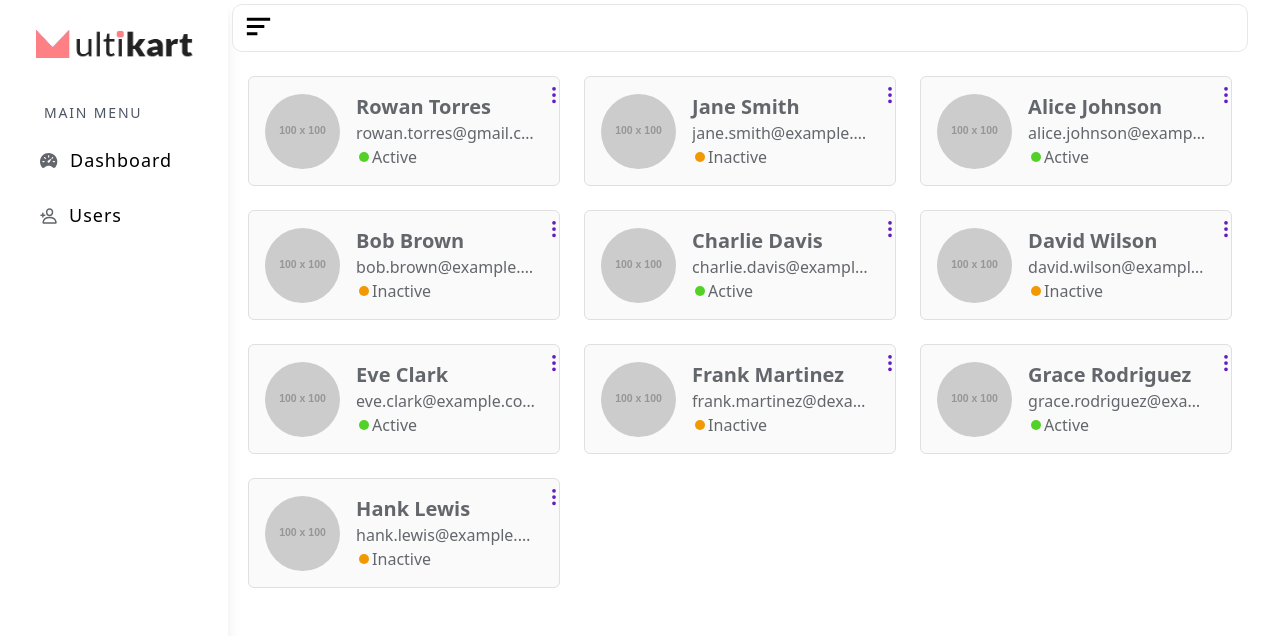
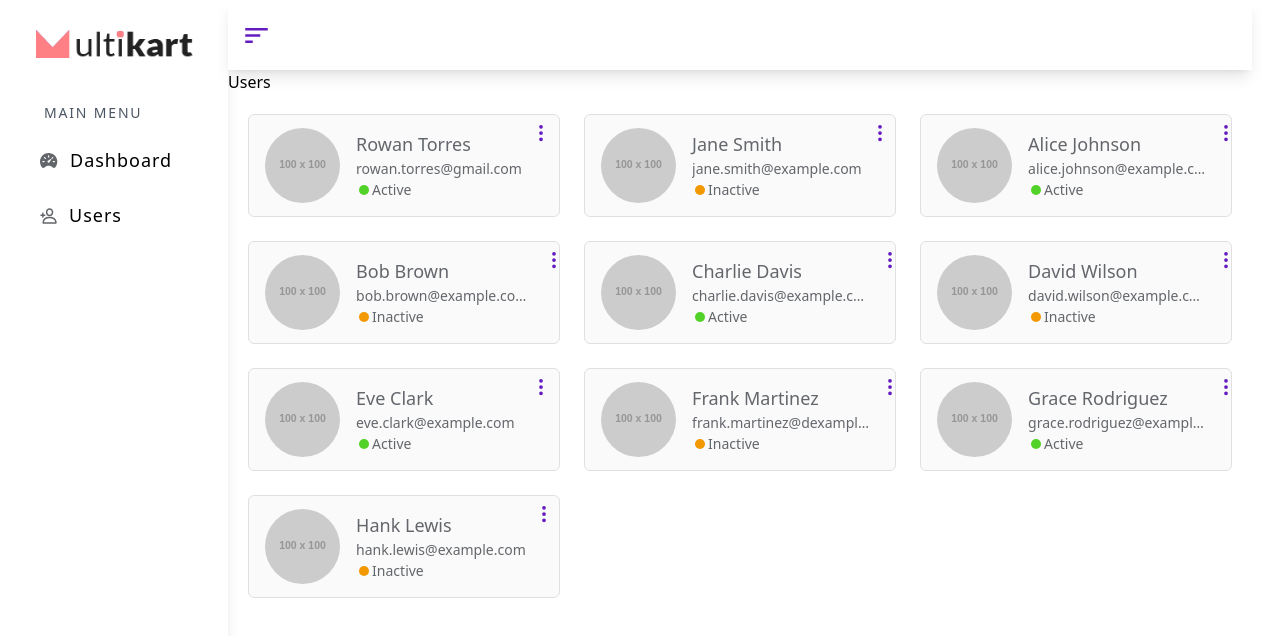
Before and after one commit to HT-shubhams/multikart, a React (Vite) app: page / in a window 1280 px wide. Shown: the top 636 px of the page. Built offline with nearby package versions, Linux system fonts and the light colour scheme.

Commit message:
fix: usercard redesigned to match figma design

```diff
--- a/src/components/Header.jsx
+++ b/src/components/Header.jsx
@@ -3,15 +3,26 @@ import { BiMenuAltLeft } from "react-icons/bi";
 
 const Header = () => {
   return (
-    <div className="hidden md:flex justify-between  border border-black-700 h-12 mx-1 px-2 bg-white py-1 rounded-[10px] md:my-1">
-      <div className="left border-0">
-        <BiMenuAltLeft size={35} />
+    <div className="h-[70px] bg-white shadow-lg flex items-center justify-between px-4">
+      <div className="flex items-center">
+        <div className="flex items-center h-full py-2">
+          <svg
+            xmlns="http://www.w3.org/2000/svg"
+            width="25"
+            height="15"
+            viewBox="0 0 30 20"
+            fill="none"
+            className="mx-auto"
+          >
+            <path
+              d="M0 11.6667H20V8.33333H0V11.6667ZM0 0V3.33333H30V0H0ZM0 20H10V16.6667H0V20Z"
+              fill="#641CC0"
+            />
+          </svg>
+        </div>
       </div>
-      <div className="right border-0 mr-2 rounded-10">
-        {/* <LoginUser /> */}
-      </div>
+      <div className="flex items-center">{/* <LoginUser /> */}</div>
     </div>
-    // </div>
   );
 };
 
--- a/src/components/UserCard.jsx
+++ b/src/components/UserCard.jsx
@@ -11,13 +11,16 @@ export default function UserCard({ user }) {
         />
       </div>
       <div className="flex flex-col justify-center p-2 text-[#63666B]">
-        <p className="font-bold text-xl">{`${user.firstName} ${user.lastName}`}</p>
+        <p className="font-poppins text-[18px] font-medium leading-[27px] text-left">
+          {`${user.firstName} ${user.lastName}`}
+        </p>
         <p
-          className="email text-ellipsis whitespace-nowrap overflow-hidden max-w-[180px]"
+          className="font-poppins text-[14px] font-normal leading-[21px] text-left text-ellipsis whitespace-nowrap overflow-hidden max-w-[180px]"
           title={user.email}
         >
           {user.email}
         </p>
+
         <div className="flex items-center">
           {user.status === "Active" ? (
             <div className="flex items-center">
@@ -25,13 +28,15 @@ export default function UserCard({ user }) {
                 xmlns="http://www.w3.org/2000/svg"
                 width="16"
                 height="16"
-                fill="#52D229"
+                fill="#52D229" // Green for active status
                 className="bi bi-dot"
                 viewBox="0 0 16 16"
               >
                 <circle cx="8" cy="8" r="5" />
               </svg>
-              <span>{user.status}</span>
+              <span className="font-poppins text-[14px] font-normal leading-[21px] text-left">
+                Active
+              </span>
             </div>
           ) : (
             <div className="flex items-center">
@@ -39,13 +44,15 @@ export default function UserCard({ user }) {
                 xmlns="http://www.w3.org/2000/svg"
                 width="16"
                 height="16"
-                fill="#F19803"
+                fill="#F19803" // Orange for inactive status
                 className="bi bi-dot"
                 viewBox="0 0 16 16"
               >
                 <circle cx="8" cy="8" r="5" />
               </svg>
-              <span>{user.status}</span>
+              <span className="font-poppins text-[14px] font-normal leading-[21px] text-left">
+                Inactive
+              </span>
             </div>
           )}
         </div>
--- a/src/components/UserList.jsx
+++ b/src/components/UserList.jsx
@@ -6,10 +6,13 @@ const UserList = () => {
   const users = useUserStore((state) => state.users);
 
   return (
-    <div className="grid grid-cols-3 gap-4 p-4">
-      {users.map((user) => (
-        <UserCard key={user.id} user={user} />
-      ))}
+    <div>
+      Users
+      <div className="grid grid-cols-3 gap-4 p-4">
+        {users.map((user) => (
+          <UserCard key={user.id} user={user} />
+        ))}
+      </div>
     </div>
   );
 };
```
